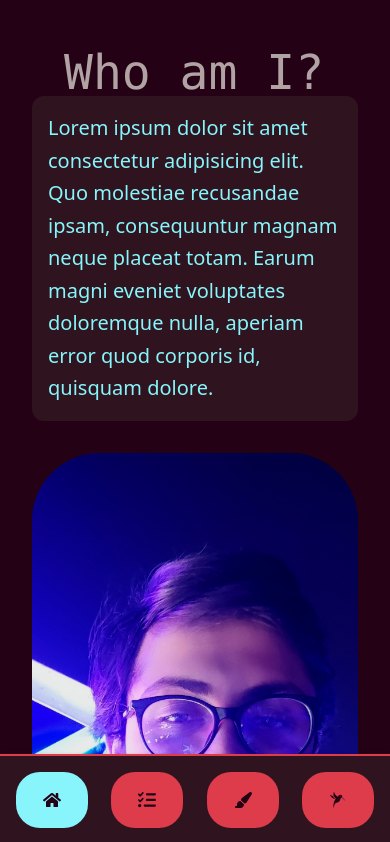
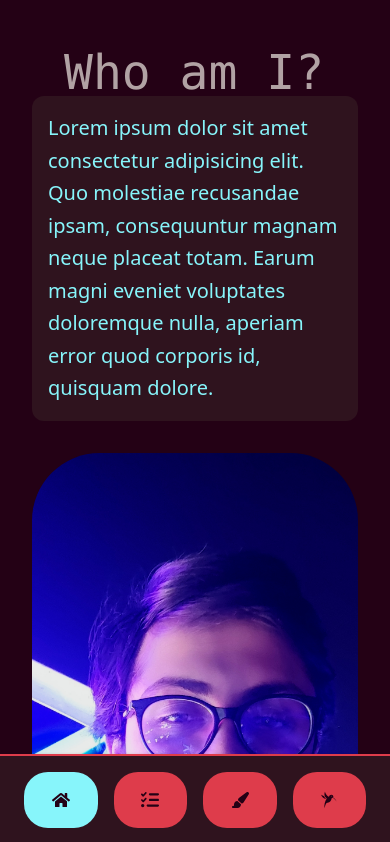
Before and after one commit to cliff-4/my-react-app, a React (Vite) app: page / in a window 390 px wide. Shown: the top 842 px of the page. Built offline with nearby package versions, Linux system fonts and the light colour scheme.

Commit message:
misc: style changes

```diff
--- a/src/App.tsx
+++ b/src/App.tsx
@@ -5,10 +5,18 @@ import { Pages } from "./components/Pages";
 function App() {
   const [pageIndex, setPageIndex] = useState(0);
   return (
-    <div className="md:min-h-screen md:min-w-screen md:max-h-screen md:max-w-screen bg-primary">
+    <>
       <Sidebar pageSetter={setPageIndex} activeIndex={pageIndex} />
-      {Pages[pageIndex].view}
-    </div>
+      <div
+        className="
+        md:min-h-screen md:min-w-screen
+        md:max-h-screen md:max-w-screen
+        bg-primary
+        "
+      >
+        {Pages[pageIndex].view}
+      </div>
+    </>
   );
 }
 
--- a/src/components/Home.tsx
+++ b/src/components/Home.tsx
@@ -6,7 +6,13 @@ const Content: string =
 
 const Home = () => {
   return (
-    <div className="flex flex-col md:flex-row justify-center min-h-screen">
+    <div
+      className="
+      flex flex-col md:flex-row justify-center
+      md:min-h-screen
+      pb-28 md:pb-0
+      "
+    >
       <FadeIn className="home-container text-pretty">
         <span
           className="
--- a/src/components/sidebar.tsx
+++ b/src/components/sidebar.tsx
@@ -32,7 +32,7 @@ interface SidebarIconProps {
 const SidebarIcon = ({ icon, text, onClick, isactive }: SidebarIconProps) => {
   return (
     <>
-      <div className="flex justify-center" onClick={onClick}>
+      <div className="flex justify-center grow md:grow-0" onClick={onClick}>
         <div
           className={`sidebar-element group ${
             isactive ? "bg-tertiary" : "bg-secondary"
--- a/src/index.css
+++ b/src/index.css
@@ -5,13 +5,15 @@
 @layer components {
   .sidebar {
     @apply fixed z-50 bottom-0 md:top-0 md:left-0 h-min w-screen md:w-16 mt-[10px] md:m-[10px] md:rounded-full
+      px-4 md:px-0
       flex flex-row md:flex-col justify-evenly md:justify-start py-2
       bg-quarternary text-secondary shadow-md shadow-primary
       border-solid border-t-2 md:border-2 border-secondary;
   }
   .sidebar-element {
-    @apply py-4 px-6 sm:px-16 md:p-2 m-2 rounded-3xl hover:rounded-2xl
-      flex flex-row md:flex-col justify-center
+    @apply m-2 rounded-3xl hover:rounded-2xl
+      py-4 px-6 sm:px-12 md:p-2
+      flex flex-row grow md:grow-0 md:flex-col justify-center
       text-primary
       hover:bg-tertiary hover:text-quarternary
       transition-all duration-200 ease-linear;
--- a/src/palette.js
+++ b/src/palette.js
@@ -1,10 +1,11 @@
-const coolers_palette =
-  "https://coolors.co/palette/240115-de3c4b-87f5fb-2f131e-cec3c1" // the first one
-  // "https://coolors.co/palette/09017b-8785d9-03005b-da9de6-dddfed" // from me.jpg
-  // "https://coolors.co/d1bce3-c49bbb-a1867f-585481-19297c"
+const coolers_palette = [
+  "https://coolors.co/palette/240115-de3c4b-87f5fb-2f131e-cec3c1", // the first one
+  "https://coolors.co/palette/09017b-8785d9-03005b-da9de6-dddfed", // from me.jpg
+  "https://coolors.co/d1bce3-c49bbb-a1867f-585481-19297c"
+][0];
 
 
-let hexList = coolers_palette.split("/").pop().split("-")
+let hexList = coolers_palette.split("/").pop().split("-");
 let indices = [
   "primary",
   "secondary",
@@ -12,10 +13,10 @@ let indices = [
   "quarternary",
   "quinternary",
   "senary",
-]
+];
 let palette = {}
 for (let i = 0; i < hexList.length; i++) {
-  palette[indices[i]] = '#' + hexList[i]
+  palette[indices[i]] = '#' + hexList[i];
 }
 
 
```
